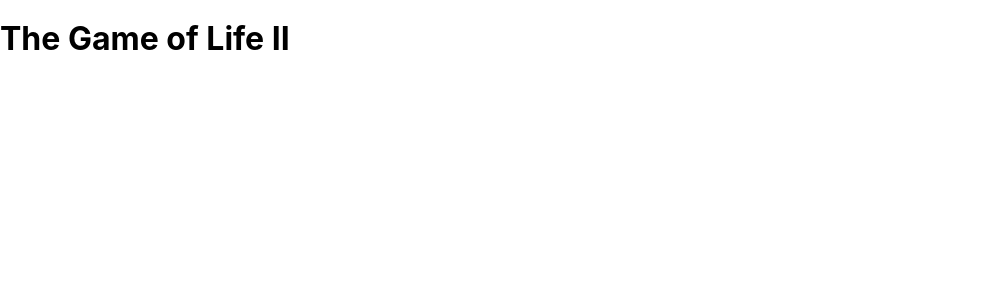
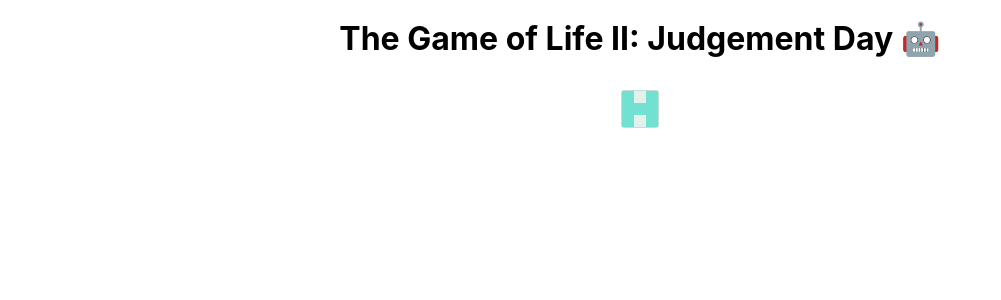
Before and after one commit to victornguyen/life-the-sequel, a React (Create React App) app: page / in a window 1280 px wide. Shown: the top 300 px of the page, without its empty margins (0-1001 px from the left). Built offline with nearby package versions, Linux system fonts and the light colour scheme.

Commit message:
Render a static board with rows and cells

```diff
--- a/src/components/App.tsx
+++ b/src/components/App.tsx
@@ -1,11 +1,25 @@
 import React from 'react';
+import styled from 'styled-components';
+import Board from './Board';
 
-function App(): JSX.Element {
+const AppStyles = styled.div`
+  text-align: center;
+`;
+
+// TODO: generate
+const cells = [
+  [true, false, true],
+  [true, true, true],
+  [true, false, true],
+];
+
+const App = (): JSX.Element => {
   return (
-    <div>
-      <h1>The Game of Life II</h1>
-    </div>
+    <AppStyles>
+      <h1>The Game of Life II: Judgement Day 🤖</h1>
+      <Board cells={cells} />
+    </AppStyles>
   );
-}
+};
 
 export default App;
--- /dev/null
+++ b/src/components/Board.tsx
@@ -0,0 +1,27 @@
+import React from 'react';
+import styled from 'styled-components';
+import Row from './Row';
+import { BoardRow } from '../types/board';
+
+const BoardStyles = styled.div`
+  display: inline-block;
+  border: 1px solid #c2dfd5;
+  border-radius: 3px;
+  margin: 10px 0 30px;
+`;
+
+interface Props {
+  cells: Array<BoardRow>;
+}
+
+const Board = ({ cells }: Props): JSX.Element => {
+  return (
+    <BoardStyles>
+      {cells.map((row, y) => (
+        <Row row={row} key={y} />
+      ))}
+    </BoardStyles>
+  );
+};
+
+export default Board;
--- /dev/null
+++ b/src/components/Cell.tsx
@@ -0,0 +1,23 @@
+import React from 'react';
+import styled from 'styled-components';
+
+const CellStyles = styled.div<{ isAlive: boolean }>`
+  width: 12px;
+  height: 12px;
+  cursor: pointer;
+  background: ${({ isAlive }) => (isAlive ? '#72E1D1' : '#E3F0EB')};
+
+  &:hover {
+    background: ${({ isAlive }) => (isAlive ? '#98E9DD' : '#C2DFD5')};
+  }
+`;
+
+interface Props {
+  isAlive: boolean;
+}
+
+const Cell = ({ isAlive }: Props): JSX.Element => {
+  return <CellStyles isAlive={isAlive} />;
+};
+
+export default Cell;
--- /dev/null
+++ b/src/components/Row.tsx
@@ -0,0 +1,25 @@
+import React from 'react';
+import styled from 'styled-components';
+import Cell from './Cell';
+import { BoardRow } from '../types/board';
+
+const RowStyles = styled.div`
+  display: flex;
+  justify-content: center;
+`;
+
+interface Props {
+  row: BoardRow;
+}
+
+const Row = ({ row }: Props): JSX.Element => {
+  return (
+    <RowStyles>
+      {row.map((isAlive, x) => (
+        <Cell isAlive={isAlive} key={x} />
+      ))}
+    </RowStyles>
+  );
+};
+
+export default Row;
--- /dev/null
+++ b/src/types/board.ts
@@ -0,0 +1 @@
+export type BoardRow = Array<boolean>;
```
